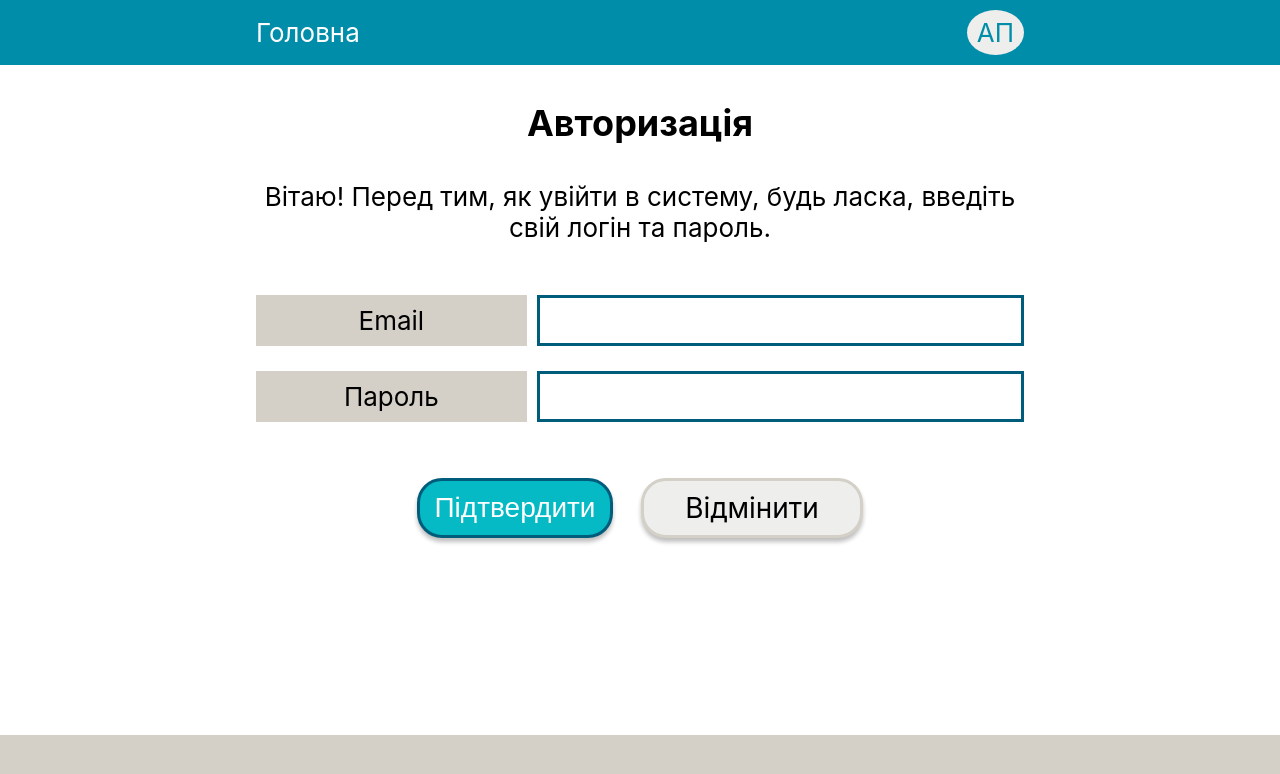
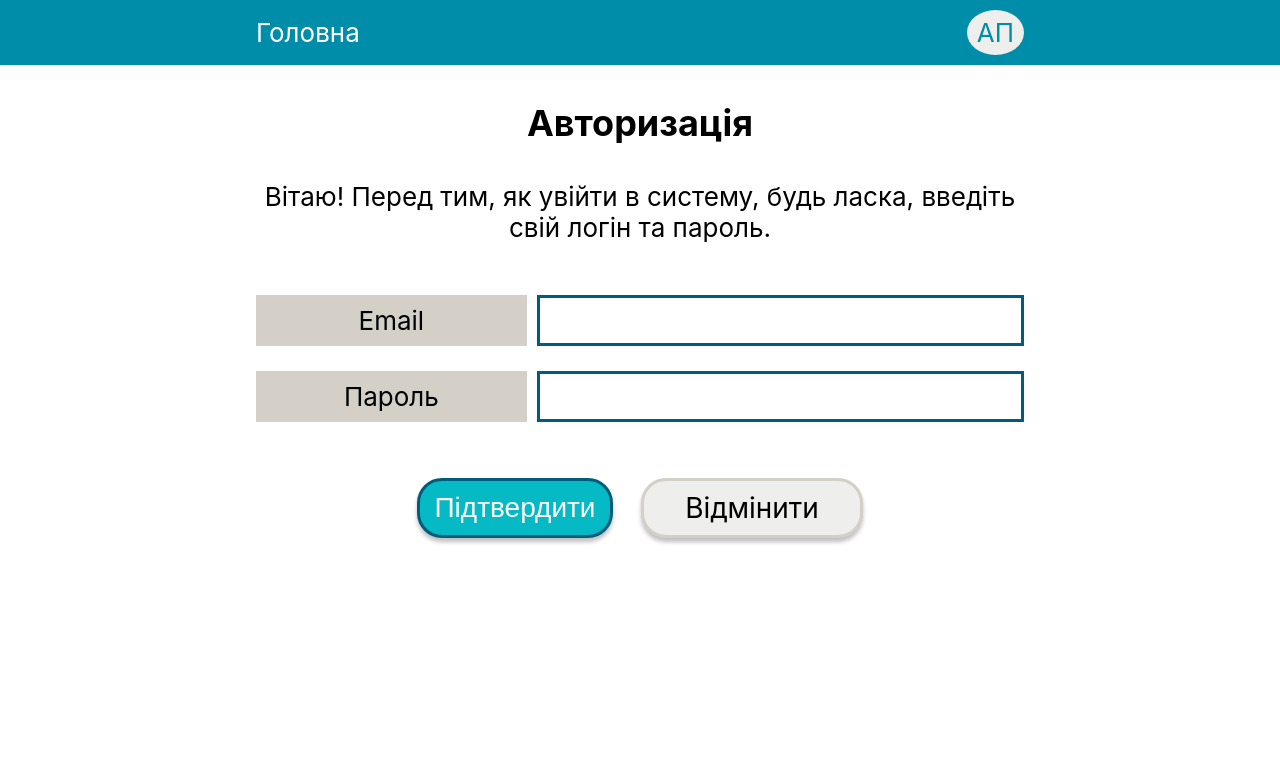
Before and after one commit to MrTimeGo/registry, an Angular app in the folder front-end/registry/: page / in a window 1280 px wide. Shown: the top 774 px of the page. Built offline with nearby package versions, Linux system fonts and the light colour scheme.

Commit message:
footer deleted

```diff
--- a/front-end/registry/src/index.html
+++ b/front-end/registry/src/index.html
@@ -20,7 +20,6 @@
     <div class="grid-center">
       <app-root></app-root>
     </div>
-    <footer></footer>
   </div>
 </body>
 </html>
--- a/front-end/registry/src/styles.css
+++ b/front-end/registry/src/styles.css
@@ -52,12 +52,3 @@ header {
 .grid-center {
     grid-area: content;
 }
-
-footer {
-    position: absolute;
-    bottom: 0;
-    width: 100%;
-    height: 65px;
-    background: #D4D0C7;
-    margin-top: 65px;
-}
```
